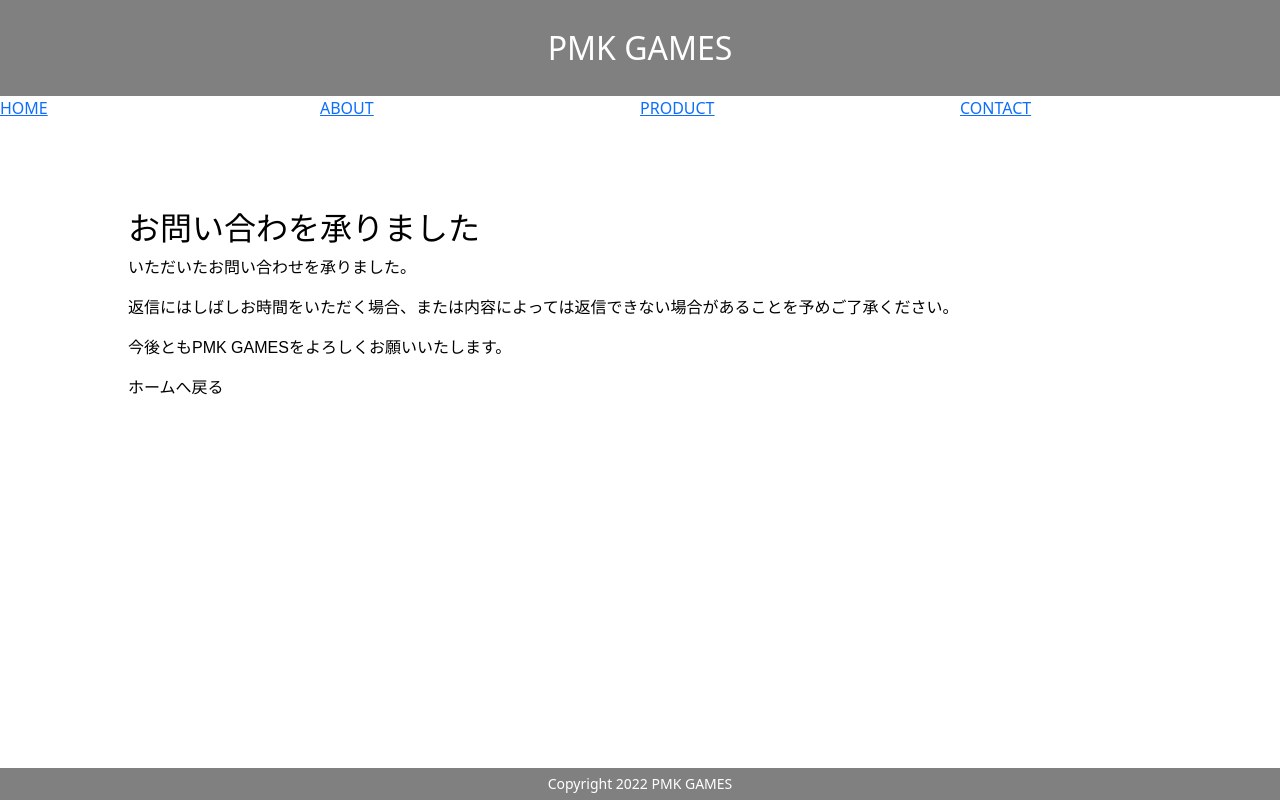
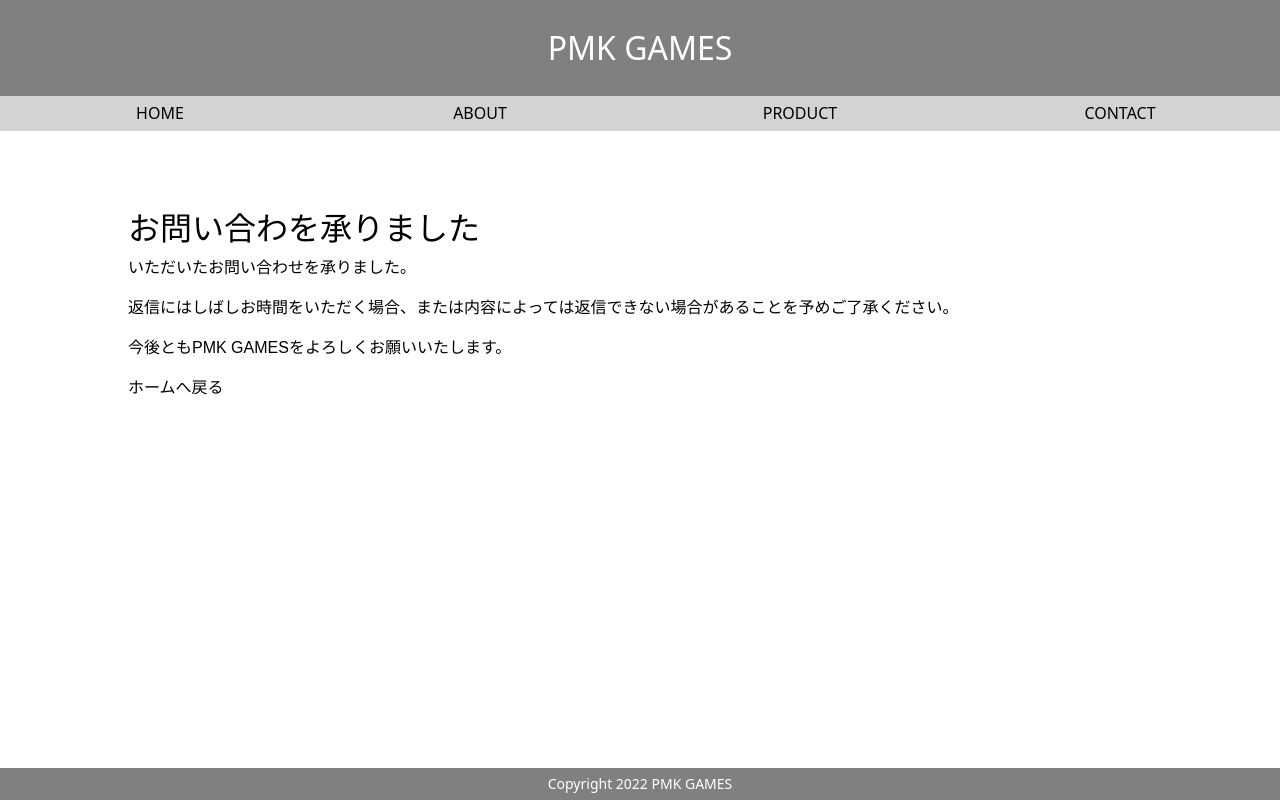
Before and after one commit to TakahiroKamura/my-first-website, a Next.js app: page /sent-contact in a window 1280 px wide. Built offline with nearby package versions, Linux system fonts and the light colour scheme.

Commit message:
<a>タグの使い方が間違っていたのを修正

```diff
--- a/pages/header.tsx
+++ b/pages/header.tsx
@@ -14,10 +14,10 @@
             </div>
             <div className="site-contents">
                 <ul>
-                    <li><Link href="/">HOME</Link></li>
-                    <li><Link href="/about">ABOUT</Link></li>
-                    <li><Link href="/product">PRODUCT</Link></li>
-                    <li><Link href="/contact">CONTACT</Link></li>
+                    <li><Link href="/"><a>HOME</a></Link></li>
+                    <li><Link href="/about"><a>ABOUT</a></Link></li>
+                    <li><Link href="/product"><a>PRODUCT</a></Link></li>
+                    <li><Link href="/contact"><a>CONTACT</a></Link></li>
 			    </ul>
             </div>
         </div>
--- a/pages/sent-contact.tsx
+++ b/pages/sent-contact.tsx
@@ -12,8 +12,8 @@
                 <p>いただいたお問い合わせを承りました。</p>
                 <p>返信にはしばしお時間をいただく場合、または内容によっては返信できない場合があることを予めご了承ください。</p>
                 <p>今後ともPMK GAMESをよろしくお願いいたします。</p>
-                <div className="link">
-                    <Link href="/">ホームへ戻る</Link>
+                <div>
+                    <Link href="/"><a>ホームへ戻る</a></Link>
                 </div>
             </div>
             <Footer/>
--- a/styles/main.scss
+++ b/styles/main.scss
@@ -25,7 +25,7 @@
     display: inline;
     float: left;
 
-    .link {
+    a {
       margin-left: 0%;
       padding: 5px 0px 0px 0px;
       color: black;
```
